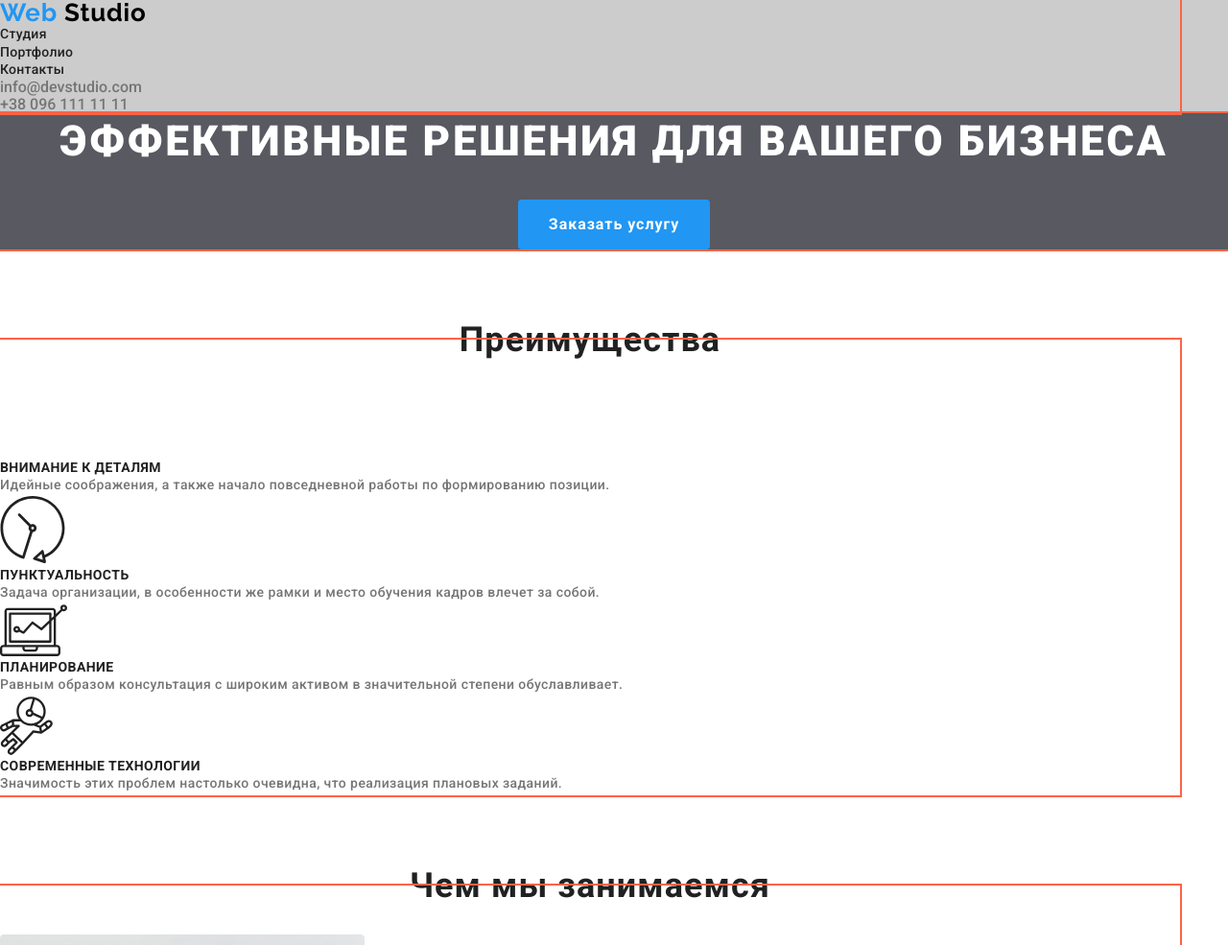
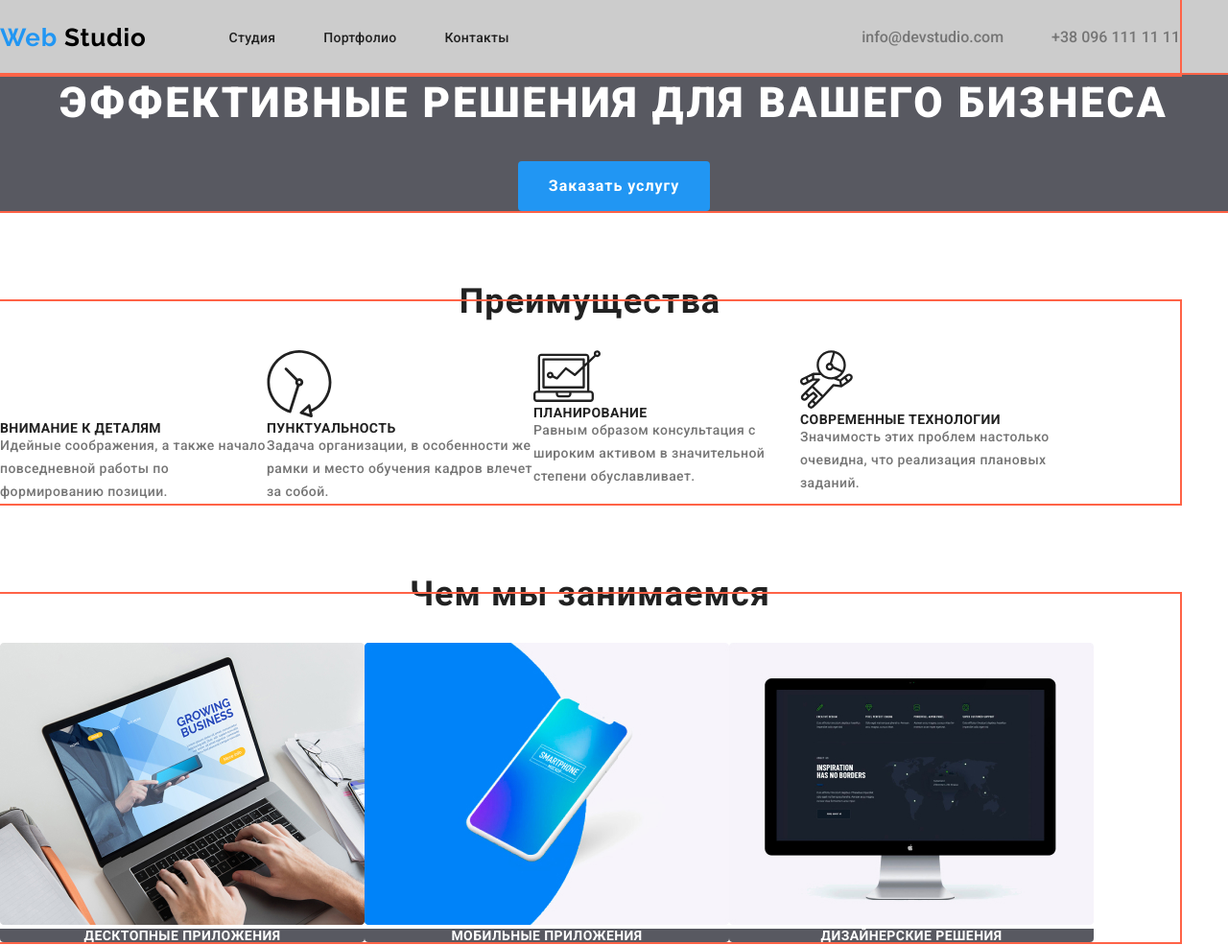
Before and after one commit to Vetokh-Marina/goit-markup-hw-03, a plain HTML site: page index.html in a window 1280 px wide. Shown: the top 985 px of the page at 96% size. Drawn offline with nearby package versions, Linux system fonts and the light colour scheme.

Commit message:
добавляет хедер

```diff
--- a/css/main.css
+++ b/css/main.css
@@ -24,15 +24,31 @@ body {
   background-color: var(--primary-white-color);
   color: var(--primary-text-color);
 }
+/* Утилиты */
+.list {
+  list-style: none;
+  margin: 0;
+  padding: 0;
+}
 .container {
   margin-left: 0;
   margin-right: 0;
   width: 1230px;
   outline: 2px solid tomato;
 }
+.img {
+  display: block;
+  max-width: 100%;
+  height: auto;
+}
 /* page header */
 .page-header {
   background-color: #cccccc;
+}
+/* Main nav */
+.main-nav {
+  display: flex;
+  align-items: center;
 }
 
 /*Логотип*/
@@ -64,16 +80,35 @@ body {
 }
 /* Навигация сайта */
 .site-nav .link {
+  display: block;
+  padding-top: 32px;
+  padding-bottom: 32px;
+
+  color: var(--title-text-color);
+
   font-weight: 500;
   font-size: 14px;
   line-height: 1;
   letter-spacing: 0.02em;
-  color: var(--title-text-color);
 }
-.list {
-  list-style: none;
-  margin: 0;
-  padding: 0;
+.site-nav {
+  display: flex;
+  margin-left: 86px;
+}
+/* Альтернативный вариант */
+/* .site-nav .item:not(:last-child) {
+  margin-right: 50px;
+} */
+.site-nav .item + .item {
+  margin-left: 50px;
+}
+/* Cont nav */
+.cont-nav {
+  display: flex;
+  margin-left: auto;
+}
+.cont-nav .item + .item {
+  margin-left: 50px;
 }
 .link {
   text-decoration: none;
--- a/css/portfolio.css
+++ b/css/portfolio.css
@@ -36,6 +36,9 @@ p {
 }
 .list {
   list-style: none;
+  display: flex;
+  flex-wrap: wrap;
+  align-items: center;
 }
 .link-text {
   font-size: 18px;
--- a/css/styles.css
+++ b/css/styles.css
@@ -98,6 +98,13 @@ body {
 }
 
 /* Наши преимущества */
+.list {
+  display: flex;
+  flex-wrap: wrap;
+}
+.list .Item {
+  width: 278px;
+}
 .section h2 {
   margin-top: 94px;
   margin-bottom: 50px;
--- a/index.html
+++ b/index.html
@@ -18,28 +18,29 @@
   <body>
     <!--Шапка сайта-->
     <header class="page-header">
-      <nav class="container">
+      <nav class="container main-nav">
         <a href="./index.html" class="logo link">
           <span class="logo-web">Web</span>
           <span class="logo-studio">Studio</span>
         </a>
 
         <ul class="site-nav list">
-          <li class="studio"><a href="./index.html" class="link">Студия</a></li>
-          <li class="portfolio">
+          <li class="studio item">
+            <a href="./index.html" class="link">Студия</a>
+          </li>
+          <li class="portfolio item">
             <a href="./portfolio.html" class="link">Портфолио</a>
           </li>
-          <li class="contact"><a href="" class="link">Контакты </a></li>
+          <li class="contact item"><a href="" class="link">Контакты </a></li>
         </ul>
 
         <ul class="cont-nav list">
-          <li>
+          <li class="item">
             <a href="mailto:info@devstudio.com" class="mail link"
               >info@devstudio.com</a
             >
           </li>
-
-          <li>
+          <li class="item">
             <a href="tel:+380961111111" class="phone link">+38 096 111 11 11</a>
           </li>
         </ul>
@@ -52,11 +53,11 @@
         <a href="" class="button primary">Заказать услугу</a>
       </section>
       <!--Преимущества-->
-      <div class="container">
-        <section class="section advant">
+      <section class="section advant">
+        <div class="container">
           <h2>Преимущества</h2>
           <ul class="list">
-            <li>
+            <li class="Item">
               <a href="">
                 <img src="./img/vector1.svg" alt="Спутниковая антена" />
               </a>
@@ -66,7 +67,7 @@
                 формированию позиции.
               </p>
             </li>
-            <li>
+            <li class="Item">
               <a href="">
                 <img src="./img/vector2.svg" alt="Часы" />
               </a>
@@ -76,7 +77,7 @@
                 кадров влечет за собой.
               </p>
             </li>
-            <li>
+            <li class="Item">
               <a href="">
                 <img src="./img/vector3.svg" alt="графика" />
               </a>
@@ -86,7 +87,7 @@
                 степени обуславливает.
               </p>
             </li>
-            <li>
+            <li class="Item">
               <a href="">
                 <img src="./img/vector4.svg" alt="космонавт" />
               </a>
@@ -97,8 +98,8 @@
               </p>
             </li>
           </ul>
-        </section>
-      </div>
+        </div>
+      </section>
       <div class="container">
         <section class="section doing">
           <h2>Чем мы занимаемся</h2>
```
Also changed, not shown: portfolio.html (+90 -49 lines).
